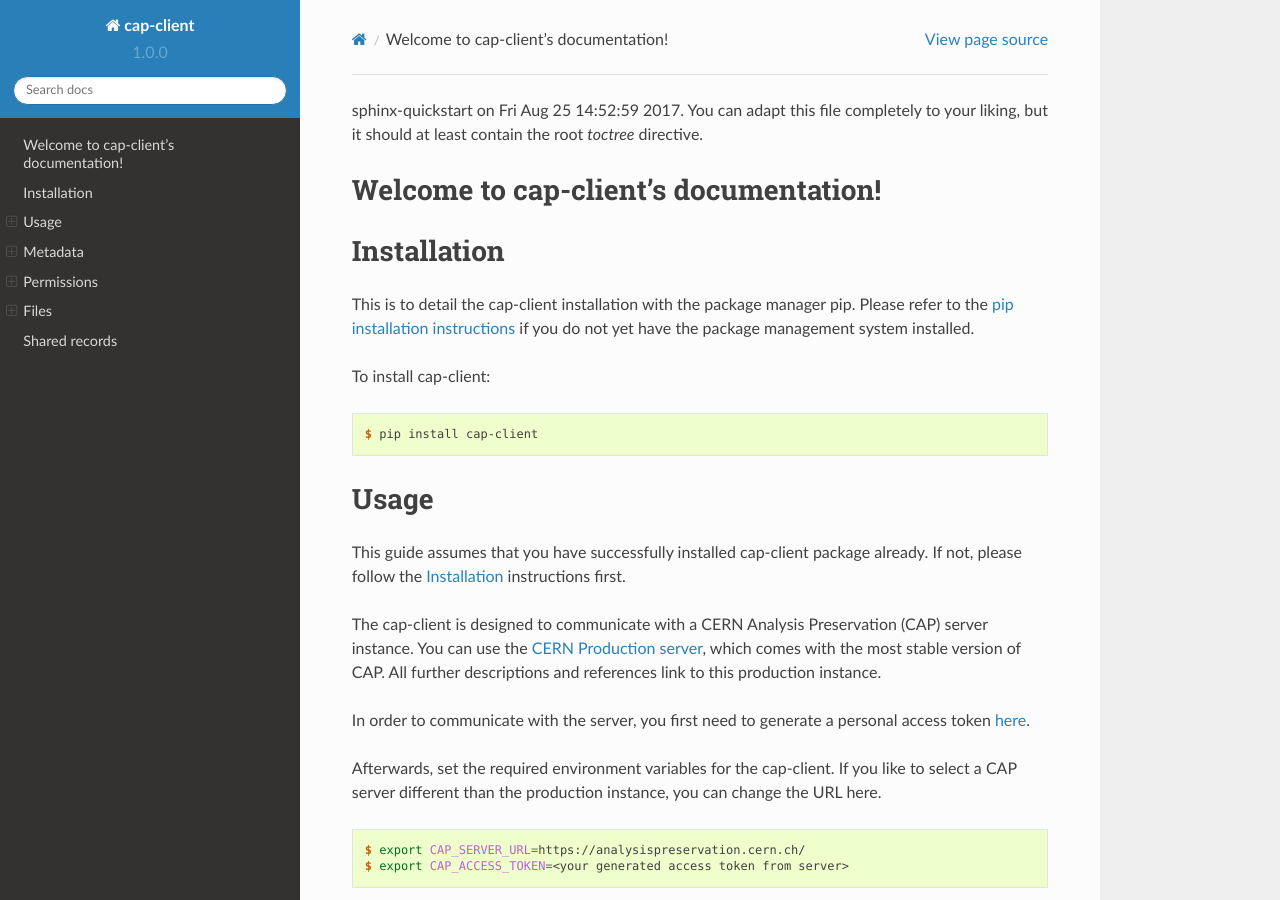
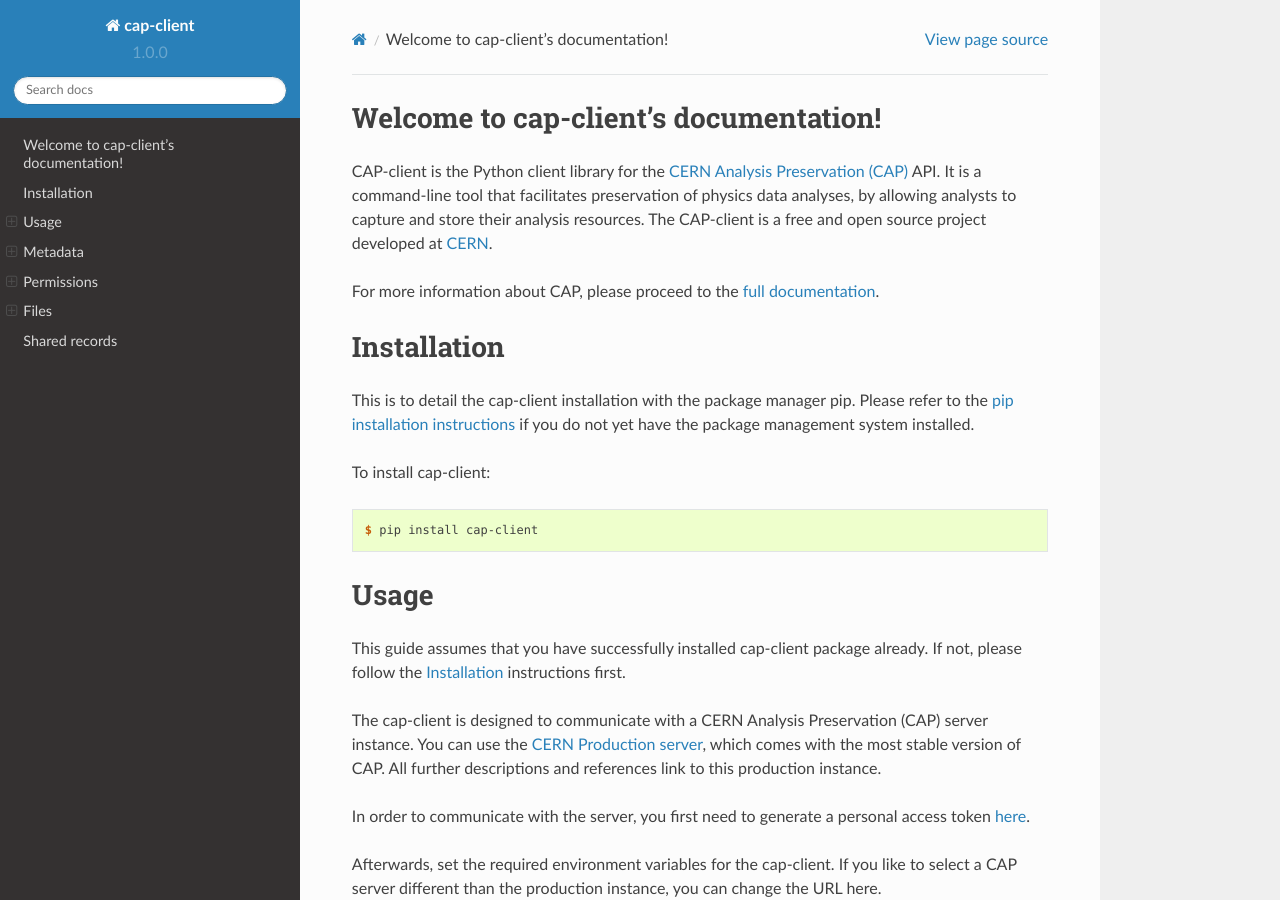
Before and after one commit to cernanalysispreservation/cap-client, a Sphinx documentation site: the page built from docs/index.rst, in a window 1280 px wide and 900 px high. Built offline with Sphinx 7.4.7 and the Read the Docs theme 2.0.0, drawn with Linux system fonts in a browser that asks for light colours.

Commit message:
docs: add cap-cli description
Signed-off-by: Ana Trisovic <ana.trisovic@gmail.com>

```diff
--- a/docs/index.rst
+++ b/docs/index.rst
@@ -1,10 +1,9 @@
-.. cap-client documentation master file, created by
-sphinx-quickstart on Fri Aug 25 14:52:59 2017.
-You can adapt this file completely to your liking, but it should at least
-contain the root `toctree` directive.
-
 Welcome to cap-client's documentation!
 ======================================
+
+CAP-client is the Python client library for the `CERN Analysis Preservation (CAP) <https://analysispreservation.cern.ch>`_ API. It is a command-line tool that facilitates preservation of physics data analyses, by allowing analysts to capture and store their analysis resources. The CAP-client is a free and open source project developed at `CERN <https://home.cern>`_.
+
+For more information about CAP, please proceed to the `full documentation <https://cernanalysispreservation.readthedocs.io/en/latest/index.html>`_.
 
 Installation
 ======
```
Also changed, not shown: README.md (+3 -2 lines).
